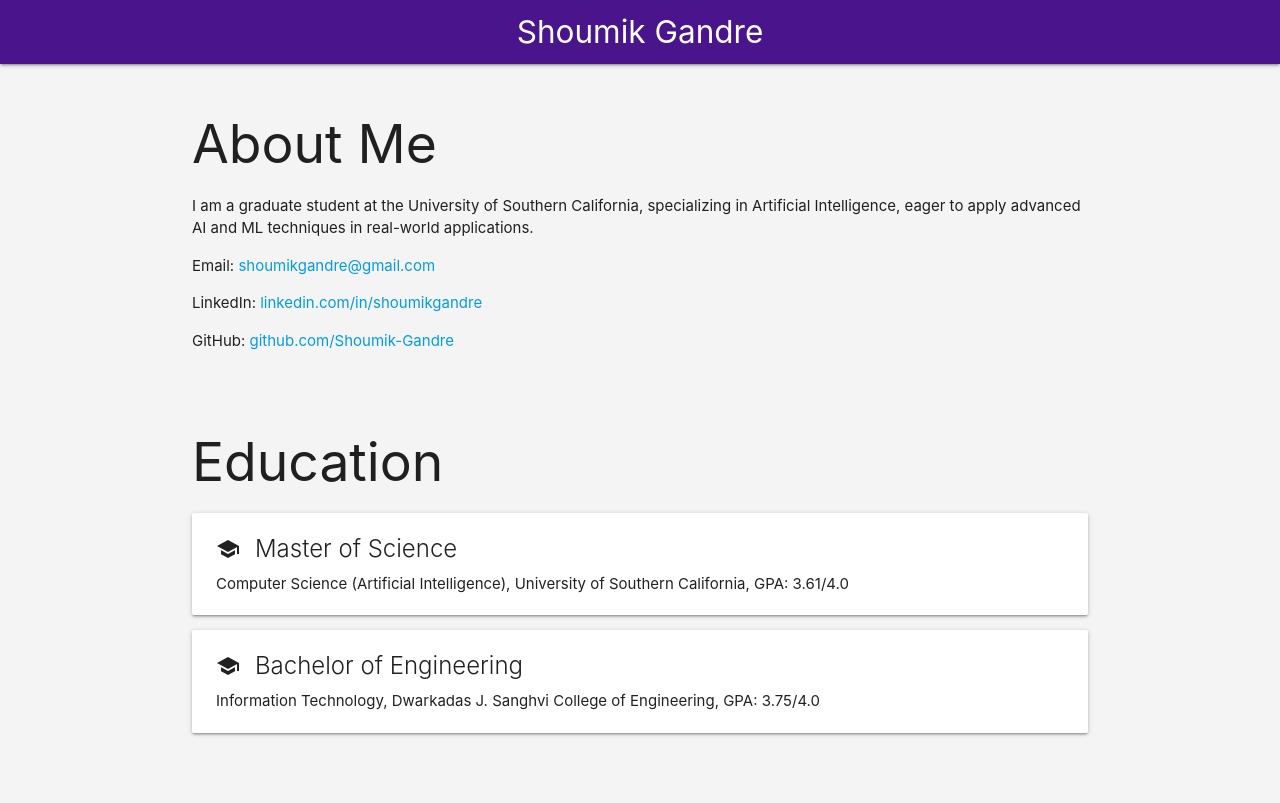
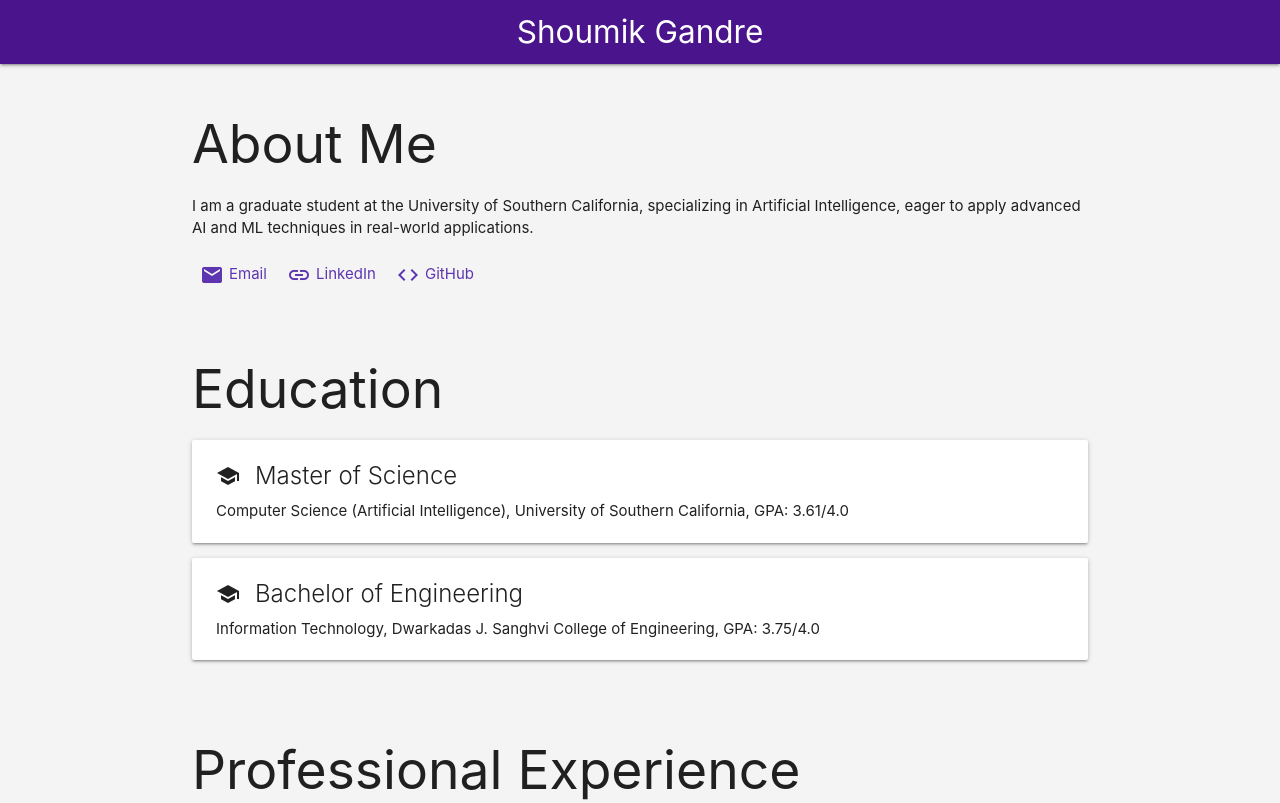
Before and after one commit to Shoumik-Gandre/shoumik.github.io, a plain HTML site: page index.html in a window 1280 px wide. Shown: the top 803 px of the page. Drawn offline with nearby package versions, Linux system fonts and the light colour scheme.

Commit message:
Update index.html

```diff
--- a/index.html
+++ b/index.html
@@ -27,6 +27,18 @@
         .card .card-action a:not(.btn):not(.btn-large):not(.btn-small):not(.btn-floating) {
             color: #4a148c;
         }
+                .link-icon {
+            vertical-align: middle;
+            margin-right: 5px;
+        }
+        .social-links a {
+            display: inline-block;
+            padding: 8px;
+            color: #5e35b1;
+        }
+        .social-links a:hover {
+            color: #7e57c2;
+        }
     </style>
 </head>
 <body>
@@ -41,9 +53,11 @@
         <section id="about" class="section">
             <h2>About Me</h2>
             <p>I am a graduate student at the University of Southern California, specializing in Artificial Intelligence, eager to apply advanced AI and ML techniques in real-world applications.</p>
-            <p>Email: <a href="mailto:shoumikgandre@gmail.com">shoumikgandre@gmail.com</a></p>
-            <p>LinkedIn: <a href="https://linkedin.com/in/shoumikgandre">linkedin.com/in/shoumikgandre</a></p>
-            <p>GitHub: <a href="https://github.com/Shoumik-Gandre">github.com/Shoumik-Gandre</a></p>
+            <div class="social-links">
+                <a href="mailto:shoumikgandre@gmail.com" target="_blank"><i class="material-icons link-icon">email</i>Email</a>
+                <a href="https://linkedin.com/in/shoumikgandre" target="_blank"><i class="material-icons link-icon">link</i>LinkedIn</a>
+                <a href="https://github.com/Shoumik-Gandre" target="_blank"><i class="material-icons link-icon">code</i>GitHub</a>
+            </div>
         </section>
         <section id="education" class="section">
             <h2>Education</h2>
```
